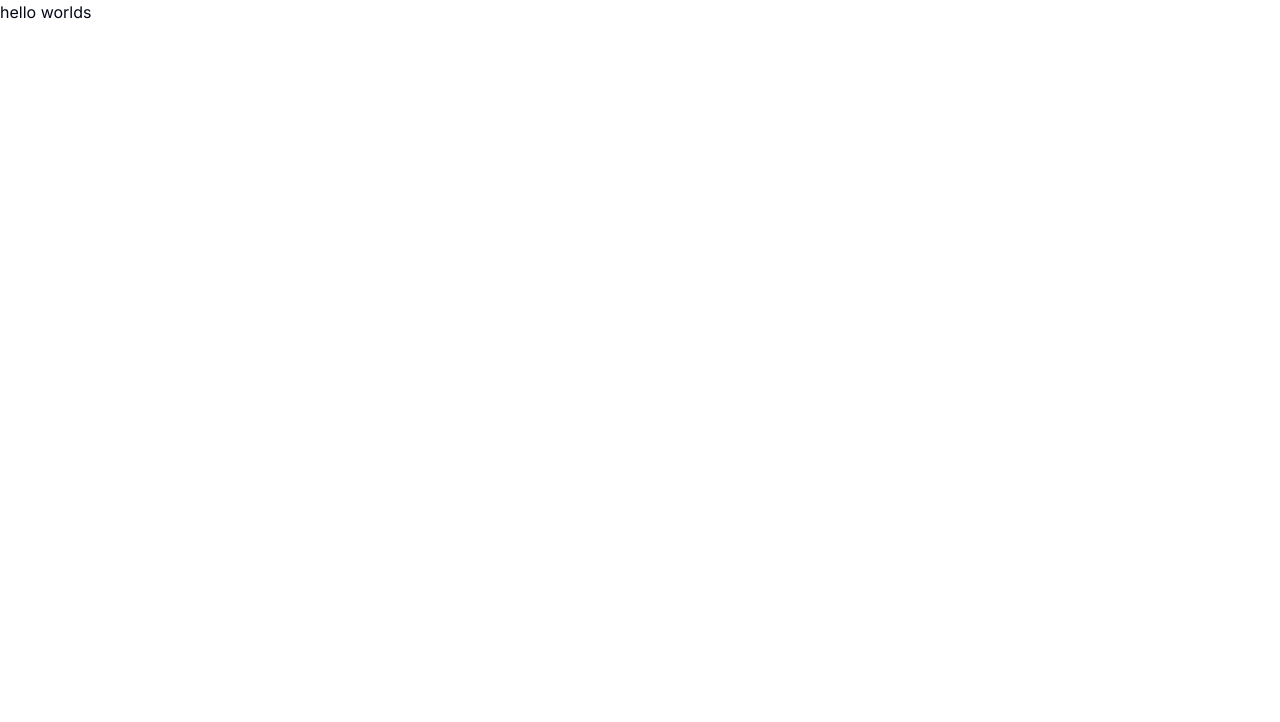
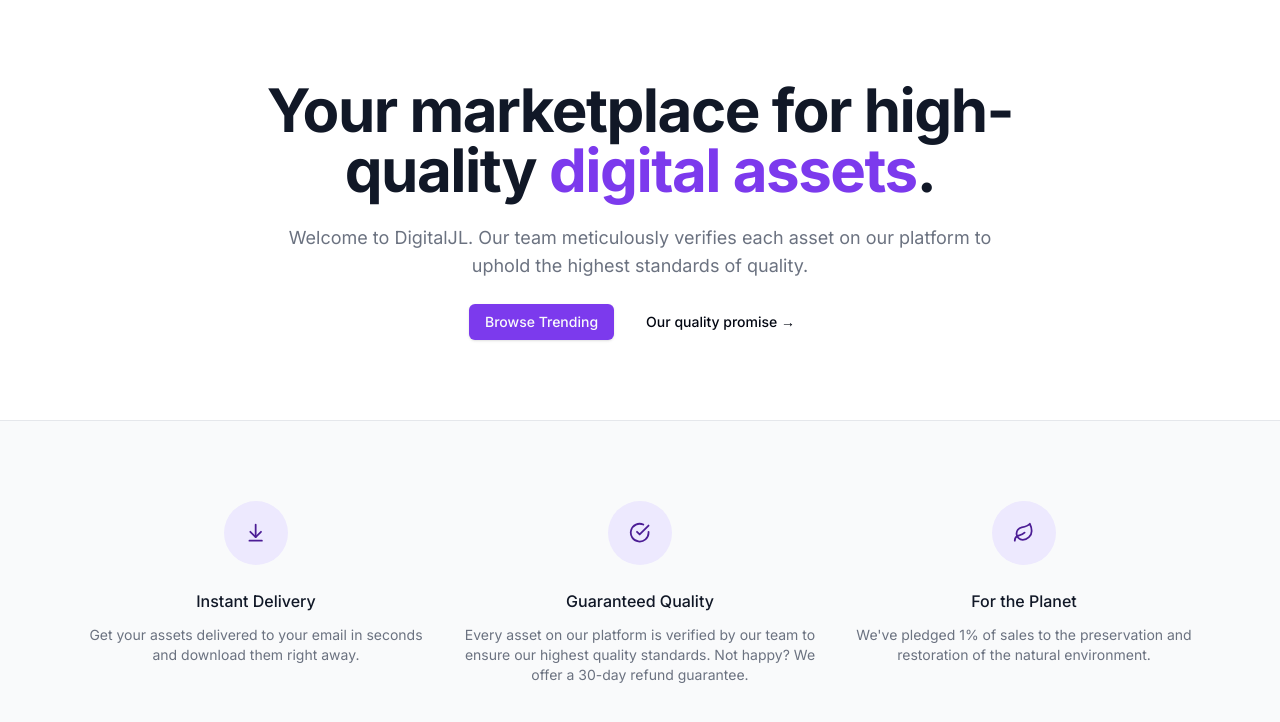
Before and after one commit to Audiph/digital-marketplace, a Next.js app: page / in a window 1280 px wide. Shown: the top 722 px of the page. Built offline with nearby package versions, Linux system fonts and the light colour scheme.

Commit message:
product hero

```diff
--- a/package.json
+++ b/package.json
@@ -10,8 +10,10 @@
   },
   "dependencies": {
     "@radix-ui/react-icons": "^1.3.0",
+    "@radix-ui/react-slot": "^1.0.2",
     "class-variance-authority": "^0.7.0",
     "clsx": "^2.1.0",
+    "lucide-react": "^0.366.0",
     "next": "14.1.4",
     "react": "^18",
     "react-dom": "^18",
--- a/src/app/globals.css
+++ b/src/app/globals.css
@@ -5,64 +5,47 @@
 @layer base {
   :root {
     --background: 0 0% 100%;
-      --foreground: 222.2 84% 4.9%;
-
+    --foreground: 224 71.4% 4.1%;
     --card: 0 0% 100%;
-      --card-foreground: 222.2 84% 4.9%;
-
+    --card-foreground: 224 71.4% 4.1%;
     --popover: 0 0% 100%;
-      --popover-foreground: 222.2 84% 4.9%;
-
-      --primary: 222.2 47.4% 11.2%;
-      --primary-foreground: 210 40% 98%;
-
-      --secondary: 210 40% 96.1%;
-      --secondary-foreground: 222.2 47.4% 11.2%;
-
-      --muted: 210 40% 96.1%;
-      --muted-foreground: 215.4 16.3% 46.9%;
-
-      --accent: 210 40% 96.1%;
-      --accent-foreground: 222.2 47.4% 11.2%;
-
+    --popover-foreground: 224 71.4% 4.1%;
+    --primary: 262.1 83.3% 57.8%;
+    --primary-foreground: 210 20% 98%;
+    --secondary: 220 14.3% 95.9%;
+    --secondary-foreground: 220.9 39.3% 11%;
+    --muted: 220 14.3% 95.9%;
+    --muted-foreground: 220 8.9% 46.1%;
+    --accent: 220 14.3% 95.9%;
+    --accent-foreground: 220.9 39.3% 11%;
     --destructive: 0 84.2% 60.2%;
-      --destructive-foreground: 210 40% 98%;
-
-      --border: 214.3 31.8% 91.4%;
-      --input: 214.3 31.8% 91.4%;
-      --ring: 222.2 84% 4.9%;
-
+    --destructive-foreground: 210 20% 98%;
+    --border: 220 13% 91%;
+    --input: 220 13% 91%;
+    --ring: 262.1 83.3% 57.8%;
     --radius: 0.5rem;
   }
 
   .dark {
-      --background: 222.2 84% 4.9%;
-      --foreground: 210 40% 98%;
-
-      --card: 222.2 84% 4.9%;
-      --card-foreground: 210 40% 98%;
-
-      --popover: 222.2 84% 4.9%;
-      --popover-foreground: 210 40% 98%;
-
-      --primary: 210 40% 98%;
-      --primary-foreground: 222.2 47.4% 11.2%;
-
-      --secondary: 217.2 32.6% 17.5%;
-      --secondary-foreground: 210 40% 98%;
-
-      --muted: 217.2 32.6% 17.5%;
-      --muted-foreground: 215 20.2% 65.1%;
-
-      --accent: 217.2 32.6% 17.5%;
-      --accent-foreground: 210 40% 98%;
-
+    --background: 224 71.4% 4.1%;
+    --foreground: 210 20% 98%;
+    --card: 224 71.4% 4.1%;
+    --card-foreground: 210 20% 98%;
+    --popover: 224 71.4% 4.1%;
+    --popover-foreground: 210 20% 98%;
+    --primary: 263.4 70% 50.4%;
+    --primary-foreground: 210 20% 98%;
+    --secondary: 215 27.9% 16.9%;
+    --secondary-foreground: 210 20% 98%;
+    --muted: 215 27.9% 16.9%;
+    --muted-foreground: 217.9 10.6% 64.9%;
+    --accent: 215 27.9% 16.9%;
+    --accent-foreground: 210 20% 98%;
     --destructive: 0 62.8% 30.6%;
-      --destructive-foreground: 210 40% 98%;
-
-      --border: 217.2 32.6% 17.5%;
-      --input: 217.2 32.6% 17.5%;
-      --ring: 212.7 26.8% 83.9%;
+    --destructive-foreground: 210 20% 98%;
+    --border: 215 27.9% 16.9%;
+    --input: 215 27.9% 16.9%;
+    --ring: 263.4 70% 50.4%;
   }
 }
 
--- a/src/app/page.tsx
+++ b/src/app/page.tsx
@@ -1,3 +1,79 @@
+import Link from 'next/link';
+import { ArrowDownToLine, CheckCircle, Leaf } from 'lucide-react';
+
+import MaxWidthWrapper from '@/components/MaxWidthWrapper';
+import { Button, buttonVariants } from '@/components/ui/button';
+
+const perks = [
+  {
+    name: 'Instant Delivery',
+    Icon: ArrowDownToLine,
+    description:
+      'Get your assets delivered to your email in seconds and download them right away.',
+  },
+  {
+    name: 'Guaranteed Quality',
+    Icon: CheckCircle,
+    description:
+      'Every asset on our platform is verified by our team to ensure our highest quality standards. Not happy? We offer a 30-day refund guarantee.',
+  },
+  {
+    name: 'For the Planet',
+    Icon: Leaf,
+    description:
+      "We've pledged 1% of sales to the preservation and restoration of the natural environment.",
+  },
+];
+
 export default function Home() {
-  return <p>hello worlds</p>;
+  return (
+    <>
+      <MaxWidthWrapper>
+        <div className="py-20 mx-auto text-center flex flex-col items-center max-w-3xl">
+          <h1 className="text-4xl font-bold tracking-tight text-gray-900 sm:text-6xl">
+            Your marketplace for high-quality{' '}
+            <span className="text-violet-600">digital assets</span>.
+          </h1>
+          <p className="mt-6 text-lg max-w-prose text-muted-foreground">
+            Welcome to DigitalJL. Our team meticulously verifies each asset on
+            our platform to uphold the highest standards of quality.
+          </p>
+          <div className="flex flex-col sm:flex-row gap-4 mt-6">
+            <Link href="/products" className={buttonVariants()}>
+              Browse Trending
+            </Link>
+            <Button variant="ghost">Our quality promise &rarr;</Button>
+          </div>
+        </div>
+
+        {/* TODO: List products */}
+      </MaxWidthWrapper>
+      <section className="border-t border-gray-200 bg-gray-50">
+        <MaxWidthWrapper className="py-20">
+          <div className="grid grid-cols-1 gap-y-12 sm:grid-cols-2 sm:gap-x-6 lg:grid-cols-3 lg:gap-x-8 lg:gap-y-0">
+            {perks.map((perk) => (
+              <div
+                key={perk.name}
+                className="text-center md:flex md:items-start md:text-left lg:block lg:text-center"
+              >
+                <div className="md:flex-shrink-0 flex justify-center">
+                  <div className="h-16 w-16 flex items-center justify-center rounded-full bg-violet-100 text-violet-900">
+                    {<perk.Icon className="w-1/3 h-1/3" />}
+                  </div>
+                </div>
+                <div className="mt-6 md:ml-4 md:mt-0 lg:ml-0 lg:mt-6">
+                  <h3 className="text-base font-medium text-gray-900">
+                    {perk.name}
+                  </h3>
+                  <p className="mt-3 text-sm text-muted-foreground">
+                    {perk.description}
+                  </p>
+                </div>
+              </div>
+            ))}
+          </div>
+        </MaxWidthWrapper>
+      </section>
+    </>
+  );
 }
--- /dev/null
+++ b/src/components/MaxWidthWrapper.tsx
@@ -0,0 +1,22 @@
+import { ReactNode } from 'react';
+import { cn } from '@/lib/utils';
+
+interface MaxWidthWrapperProps {
+  className?: string;
+  children: ReactNode;
+}
+
+const MaxWidthWrapper = ({ className, children }: MaxWidthWrapperProps) => {
+  return (
+    <div
+      className={cn(
+        'mx-auto w-full max-w-screen-xl px-2.5 md:px-20',
+        className
+      )}
+    >
+      {children}
+    </div>
+  );
+};
+
+export default MaxWidthWrapper;
--- /dev/null
+++ b/src/components/ui/button.tsx
@@ -0,0 +1,57 @@
+import * as React from 'react';
+import { Slot } from '@radix-ui/react-slot';
+import { cva, type VariantProps } from 'class-variance-authority';
+
+import { cn } from '@/lib/utils';
+
+const buttonVariants = cva(
+  'inline-flex items-center justify-center whitespace-nowrap rounded-md text-sm font-medium transition-colors focus-visible:outline-none focus-visible:ring-1 focus-visible:ring-ring disabled:pointer-events-none disabled:opacity-50',
+  {
+    variants: {
+      variant: {
+        default:
+          'bg-primary text-primary-foreground shadow hover:bg-primary/90',
+        destructive:
+          'bg-destructive text-destructive-foreground shadow-sm hover:bg-destructive/90',
+        outline:
+          'border border-input bg-background shadow-sm hover:bg-accent hover:text-accent-foreground',
+        secondary:
+          'bg-secondary text-secondary-foreground shadow-sm hover:bg-secondary/80',
+        ghost: 'hover:bg-accent hover:text-accent-foreground',
+        link: 'text-primary underline-offset-4 hover:underline',
+      },
+      size: {
+        default: 'h-9 px-4 py-2',
+        sm: 'h-8 rounded-md px-3 text-xs',
+        lg: 'h-10 rounded-md px-8',
+        icon: 'h-9 w-9',
+      },
+    },
+    defaultVariants: {
+      variant: 'default',
+      size: 'default',
+    },
+  }
+);
+
+export interface ButtonProps
+  extends React.ButtonHTMLAttributes<HTMLButtonElement>,
+    VariantProps<typeof buttonVariants> {
+  asChild?: boolean;
+}
+
+const Button = React.forwardRef<HTMLButtonElement, ButtonProps>(
+  ({ className, variant, size, asChild = false, ...props }, ref) => {
+    const Comp = asChild ? Slot : 'button';
+    return (
+      <Comp
+        className={cn(buttonVariants({ variant, size, className }))}
+        ref={ref}
+        {...props}
+      />
+    );
+  }
+);
+Button.displayName = 'Button';
+
+export { Button, buttonVariants };
--- a/tailwind.config.ts
+++ b/tailwind.config.ts
@@ -1,80 +1,90 @@
-import type { Config } from "tailwindcss"
+import type { Config } from 'tailwindcss';
+import plugin from 'tailwindcss/plugin';
 
 const config = {
-  darkMode: ["class"],
+  darkMode: ['class'],
   content: [
     './pages/**/*.{ts,tsx}',
     './components/**/*.{ts,tsx}',
     './app/**/*.{ts,tsx}',
     './src/**/*.{ts,tsx}',
-	],
-  prefix: "",
+  ],
+  prefix: '',
   theme: {
     container: {
       center: true,
-      padding: "2rem",
+      padding: '2rem',
       screens: {
-        "2xl": "1400px",
+        '2xl': '1400px',
       },
     },
     extend: {
       colors: {
-        border: "hsl(var(--border))",
-        input: "hsl(var(--input))",
-        ring: "hsl(var(--ring))",
-        background: "hsl(var(--background))",
-        foreground: "hsl(var(--foreground))",
+        border: 'hsl(var(--border))',
+        input: 'hsl(var(--input))',
+        ring: 'hsl(var(--ring))',
+        background: 'hsl(var(--background))',
+        foreground: 'hsl(var(--foreground))',
         primary: {
-          DEFAULT: "hsl(var(--primary))",
-          foreground: "hsl(var(--primary-foreground))",
+          DEFAULT: 'hsl(var(--primary))',
+          foreground: 'hsl(var(--primary-foreground))',
         },
         secondary: {
-          DEFAULT: "hsl(var(--secondary))",
-          foreground: "hsl(var(--secondary-foreground))",
+          DEFAULT: 'hsl(var(--secondary))',
+          foreground: 'hsl(var(--secondary-foreground))',
         },
         destructive: {
-          DEFAULT: "hsl(var(--destructive))",
-          foreground: "hsl(var(--destructive-foreground))",
+          DEFAULT: 'hsl(var(--destructive))',
+          foreground: 'hsl(var(--destructive-foreground))',
         },
         muted: {
-          DEFAULT: "hsl(var(--muted))",
-          foreground: "hsl(var(--muted-foreground))",
+          DEFAULT: 'hsl(var(--muted))',
+          foreground: 'hsl(var(--muted-foreground))',
         },
         accent: {
-          DEFAULT: "hsl(var(--accent))",
-          foreground: "hsl(var(--accent-foreground))",
+          DEFAULT: 'hsl(var(--accent))',
+          foreground: 'hsl(var(--accent-foreground))',
         },
         popover: {
-          DEFAULT: "hsl(var(--popover))",
-          foreground: "hsl(var(--popover-foreground))",
+          DEFAULT: 'hsl(var(--popover))',
+          foreground: 'hsl(var(--popover-foreground))',
         },
         card: {
-          DEFAULT: "hsl(var(--card))",
-          foreground: "hsl(var(--card-foreground))",
+          DEFAULT: 'hsl(var(--card))',
+          foreground: 'hsl(var(--card-foreground))',
         },
       },
       borderRadius: {
-        lg: "var(--radius)",
-        md: "calc(var(--radius) - 2px)",
-        sm: "calc(var(--radius) - 4px)",
+        lg: 'var(--radius)',
+        md: 'calc(var(--radius) - 2px)',
+        sm: 'calc(var(--radius) - 4px)',
       },
       keyframes: {
-        "accordion-down": {
-          from: { height: "0" },
-          to: { height: "var(--radix-accordion-content-height)" },
+        'accordion-down': {
+          from: { height: '0' },
+          to: { height: 'var(--radix-accordion-content-height)' },
         },
-        "accordion-up": {
-          from: { height: "var(--radix-accordion-content-height)" },
-          to: { height: "0" },
+        'accordion-up': {
+          from: { height: 'var(--radix-accordion-content-height)' },
+          to: { height: '0' },
         },
       },
       animation: {
-        "accordion-down": "accordion-down 0.2s ease-out",
-        "accordion-up": "accordion-up 0.2s ease-out",
+        'accordion-down': 'accordion-down 0.2s ease-out',
+        'accordion-up': 'accordion-up 0.2s ease-out',
       },
     },
   },
-  plugins: [require("tailwindcss-animate")],
-} satisfies Config
+  plugins: [
+    require('tailwindcss-animate'),
+    plugin(function ({ addBase, theme }) {
+      addBase({
+        h1: { fontSize: theme('fontSize.3xl') },
+        h2: { fontSize: theme('fontSize.2xl') },
+        h3: { fontSize: theme('fontSize.xl') },
+      });
+    }),
+  ],
+} satisfies Config;
 
-export default config
+export default config;
```
Also changed, not shown: components.json, public/logo.png (added), 1 other file (tests, documents, lock files or other folders). Lines whose indentation alone changed are shown as unchanged.
